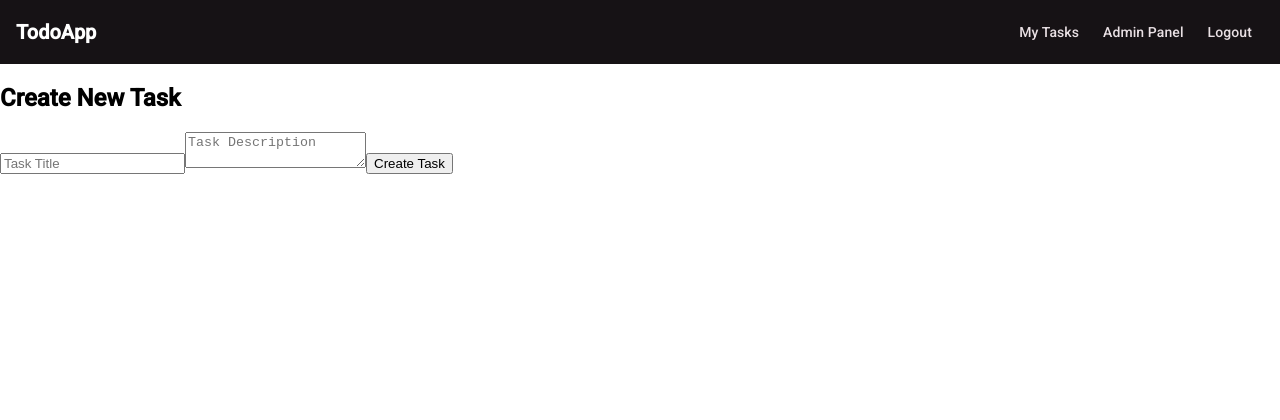
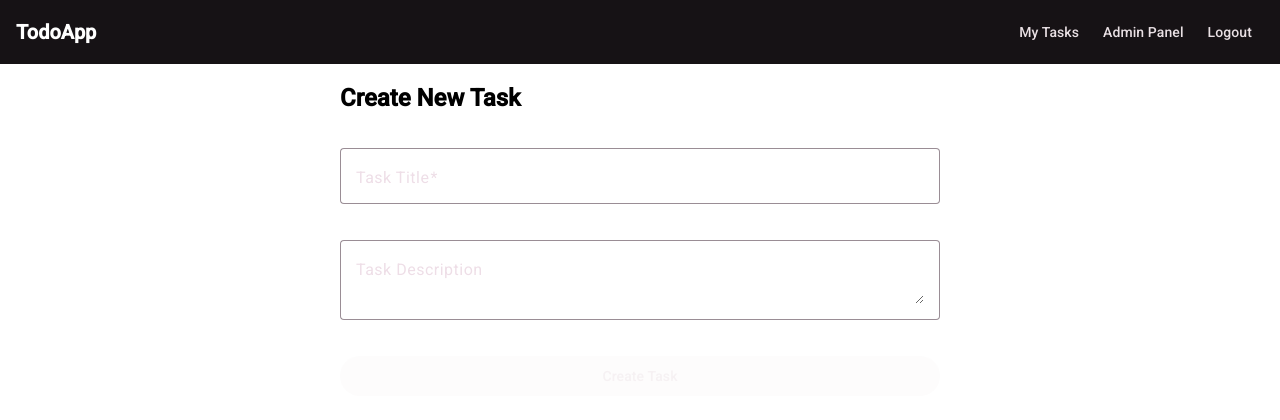
Before and after one commit to VKoutsos/todo_api, an Angular app in the folder todo-app-frontend/: page /tasks/add in a window 1280 px wide. Shown: the top 420 px of the page. Built offline with nearby package versions, Linux system fonts and the light colour scheme; sample sign-in values are in the browser's storage.

Commit message:
task add and edit material

```diff
--- a/todo-app-frontend/src/app/components/task-add/task-add.component.css
+++ b/todo-app-frontend/src/app/components/task-add/task-add.component.css
@@ -0,0 +1,11 @@
+.task-form{
+  max-width:600px;
+  margin:0 auto;
+  display: flex;
+  flex-direction:column;
+  gap:16px;
+}
+
+.full-width{
+  width:100%;
+}
--- a/todo-app-frontend/src/app/components/task-add/task-add.component.html
+++ b/todo-app-frontend/src/app/components/task-add/task-add.component.html
@@ -1,6 +1,15 @@
 <div class="task-form">
   <h2>Create New Task</h2>
-  <input [(ngModel)]="title" placeholder="Task Title" />
-  <textarea [(ngModel)]="description" placeholder="Task Description"></textarea>
-  <button (click)="createTask()">Create Task</button>
+
+  <mat-form-field appearance="outline" class="full-width">
+    <mat-label>Task Title</mat-label>
+    <input matInput [(ngModel)]="title" placeholder="Enter task title" required>
+  </mat-form-field>
+
+  <mat-form-field appearance="outline" class="full-width">
+    <mat-label>Task Description</mat-label>
+    <textarea matInput [(ngModel)]="description" placeholder="Enter task description"></textarea>
+  </mat-form-field>
+
+  <button mat-raised-button color="primary" (click)="createTask()" [disabled]="!title">Create Task</button>
 </div>
--- a/todo-app-frontend/src/app/components/task-edit/task-edit.component.css
+++ b/todo-app-frontend/src/app/components/task-edit/task-edit.component.css
@@ -0,0 +1,11 @@
+.task-form{
+  max-width:600px;
+  margin:0 auto;
+  display: flex;
+  flex-direction:column;
+  gap:16px;
+}
+
+.full-width{
+  width:100%;
+}
--- a/todo-app-frontend/src/app/components/task-edit/task-edit.component.html
+++ b/todo-app-frontend/src/app/components/task-edit/task-edit.component.html
@@ -1,6 +1,16 @@
 <div class="task-form">
   <h2>Edit Task</h2>
-  <input [(ngModel)]="title" placeholder="Task Title" />
-  <textarea [(ngModel)]="description" placeholder="Task Description"></textarea>
-  <button (click)="updateTask()">Update Task</button>
+
+  <mat-form-field appearance="outline" class="full-width">
+    <mat-label>Task Title</mat-label>
+    <input matInput [(ngModel)]="title" placeholder="Task Title" required>
+  </mat-form-field>
+
+  <mat-form-field appearance="outline" class="full-width">
+    <mat-label>Description</mat-label>
+    <textarea matInput [(ngModel)]="description" placeholder="Enter task description"></textarea>
+  </mat-form-field>
+
+  <button mat-raised-button color="primary" (click)="updateTask()" [disabled]="!title">Update Task</button>
+
 </div>
```
